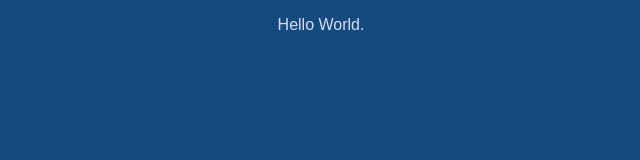
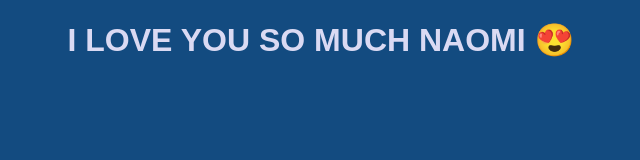
Before and after one commit to ELEGANT-BLACKNESS/ELEGANT-BLACKNESS.github.io, a plain HTML site: page index.html in a window 1280 px wide. Shown: the whole page, without its empty margins (319-959 px from the left). Drawn offline with Linux system fonts and the light colour scheme.

Commit message:
Update index.html

```diff
--- a/index.html
+++ b/index.html
@@ -14,9 +14,9 @@
 
 <body>
     <div>
-        <p style="text-align:center">
-            Hello World.
-        </p>
+        <h1 style="text-align:center">
+            I LOVE YOU SO MUCH NAOMI &#128525
+        </h1>
     </div>
 </body>
 </html>
```
